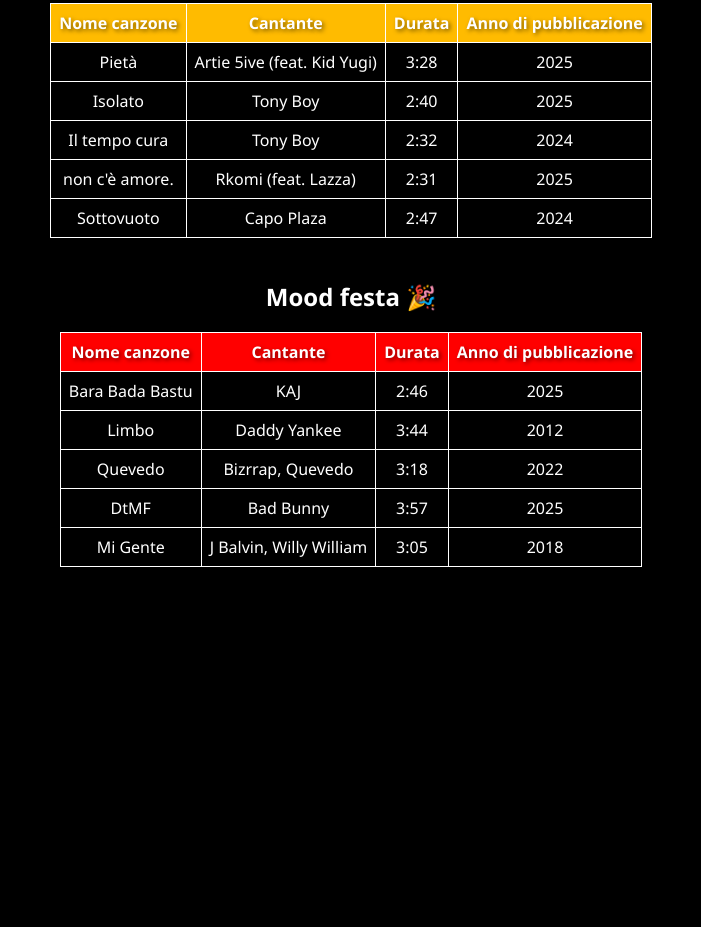
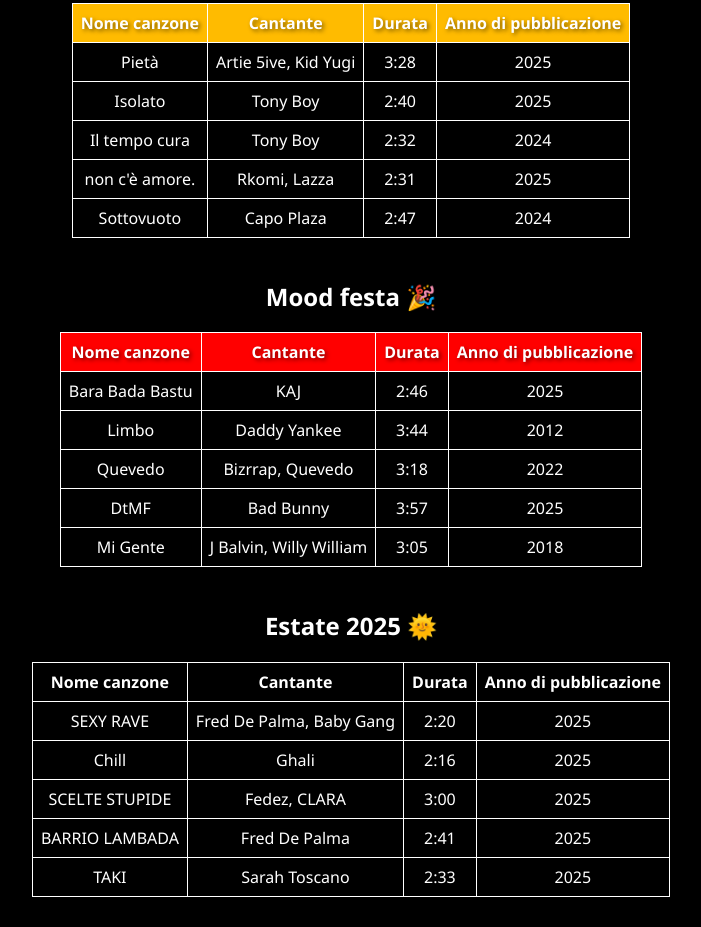
Before and after one commit to albertopozzali/Playlist-html, a plain HTML site: page index.html in a window 1280 px wide. Shown: the part 472-1399 px from the top of the page, without its empty margins (289-990 px from the left). Before the commit the page ends 1047 px from the top, so only its background shows below. Drawn offline with Linux system fonts and the light colour scheme.

Commit message:
Update index.html

```diff
--- a/index.html
+++ b/index.html
@@ -61,7 +61,7 @@
             </tr>
             <tr>
                 <td>Pietà</td>
-                <td>Artie 5ive (feat. Kid Yugi)</td>
+                <td>Artie 5ive, Kid Yugi</td>
                 <td>3:28</td>
                 <td>2025</td>
             </tr>
@@ -79,7 +79,7 @@
             </tr>
             <tr>
                 <td>non c'è amore.</td>
-                <td>Rkomi (feat. Lazza)</td>
+                <td>Rkomi, Lazza</td>
                 <td>2:31</td>
                 <td>2025</td>
             </tr>
@@ -133,5 +133,48 @@
             </tr>
         </table>
     </section>
+    <br>
+    <section id="Estate2025">
+        <h2>Estate 2025 &#127774</h2>
+        <table>
+            <tr>
+                <th>Nome canzone</th>
+                <th>Cantante</th>
+                <th>Durata</th>
+                <th>Anno di pubblicazione</th>
+            </tr>
+            <tr>
+                <td>SEXY RAVE</td>
+                <td>Fred De Palma, Baby Gang</td>
+                <td>2:20</td>
+                <td>2025</td>
+            </tr>
+            <tr>
+                <td>Chill</td>
+                <td>Ghali</td>
+                <td>2:16</td>
+                <td>2025</td>
+            </tr>
+            <tr>
+                <td>SCELTE STUPIDE</td>
+                <td>Fedez, CLARA</td>
+                <td>3:00</td>
+                <td>2025</td>
+            </tr>
+            <tr>
+                <td>BARRIO LAMBADA</td>
+                <td>Fred De Palma</td>
+                <td>2:41</td>
+                <td>2025</td>
+            </tr>
+            <tr>
+                <td>TAKI</td>
+                <td>Sarah Toscano</td>
+                <td>2:33</td>
+                <td>2025</td>
+            </tr>
+        </table>
+    </section>
+    <br>
 </body>
 </html>
```
